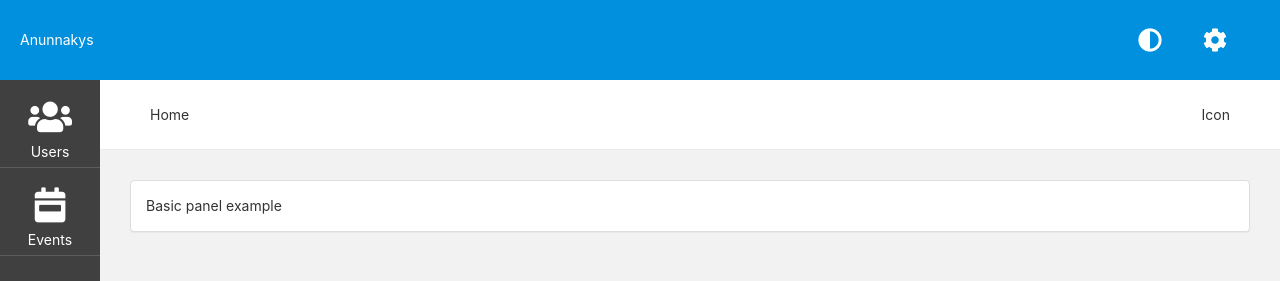
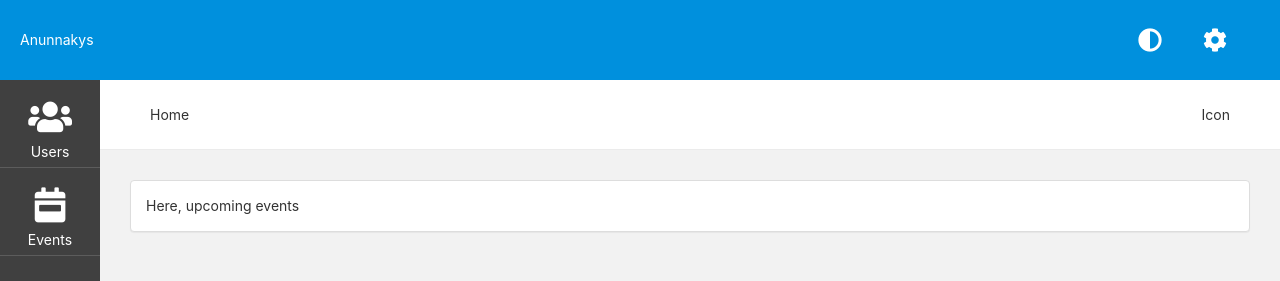
Before and after one commit to AlexanderCortez/anunnakys_frontend, a React (Create React App) app: page / in a window 1280 px wide. Shown: the top 281 px of the page. Built offline with nearby package versions, Linux system fonts and the light colour scheme.

Commit message:
adding text

```diff
--- a/src/components/HomePage.js
+++ b/src/components/HomePage.js
@@ -16,7 +16,7 @@ class HomePage extends Component {
         />
         <Panel>
           <Panel.Body>
-            Basic panel example
+            Here, upcoming events
           </Panel.Body>
         </Panel>
       </MainContainer>
```
